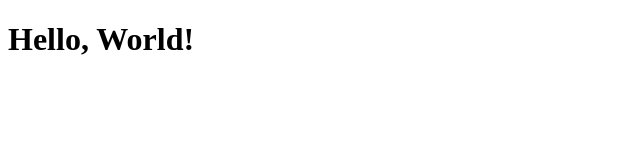
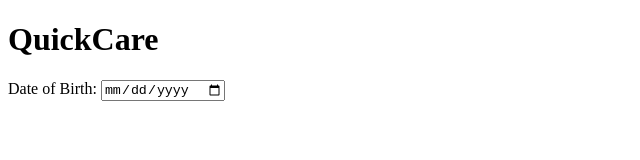
Before and after one commit to lenseling/HackNC-2023, a website: page public/index.html in a window 1280 px wide. Shown: the whole page, without its empty margins (0-640 px from the left). Drawn offline with Linux system fonts and the light colour scheme.

Commit message:
Start frontend

```diff
--- a/package.json
+++ b/package.json
@@ -1,5 +1,6 @@
 {
   "dependencies": {
+    "axios": "^1.6.0",
     "express": "^4.18.2"
   }
 }
--- a/public/index.html
+++ b/public/index.html
@@ -6,6 +6,10 @@
     <style src="./css/styles.css"></style>
   </head>
   <body>
-    <h1>Hello, World!</h1>
+    <h1>QuickCare</h1>
+    <form>
+      <label>Date of Birth: <input type="date" /></label>
+      <label></label>
+    </form>
   </body>
 </html>
```
Also changed, not shown: 1 other file.
